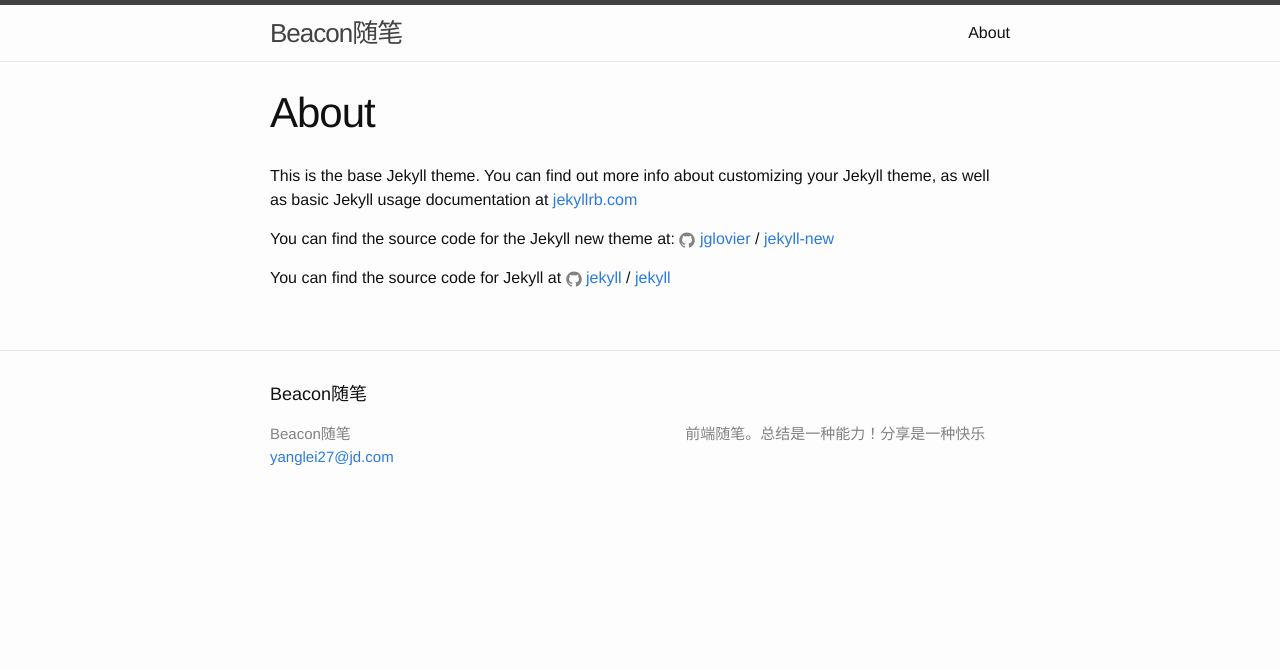
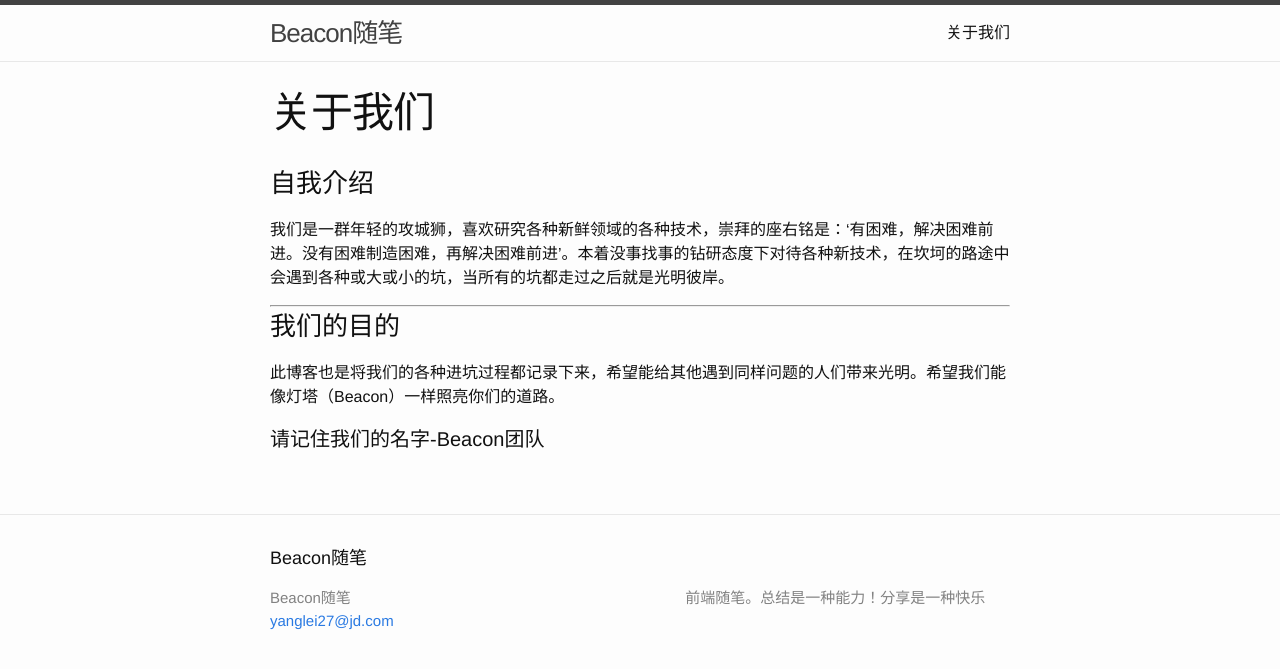
Before and after one commit to essaycode/essaycode.github.io, a Jekyll site: the page built from about.md, in a window 1280 px wide. Shown: the top 669 px of the page. Built offline with Jekyll 4.4.1, drawn with Linux system fonts in a browser that asks for light colours.

Commit message:
修改adbout

```diff
--- a/about.md
+++ b/about.md
@@ -1,15 +1,18 @@
 ---
 layout: page
-title: About
+title: 关于我们
 permalink: /about/
 ---
 
-This is the base Jekyll theme. You can find out more info about customizing your Jekyll theme, as well as basic Jekyll usage documentation at [jekyllrb.com](http://jekyllrb.com/)
+### 自我介绍
 
-You can find the source code for the Jekyll new theme at:
-{% include icon-github.html username="jglovier" %} /
-[jekyll-new](https://github.com/jglovier/jekyll-new)
+我们是一群年轻的攻城狮，喜欢研究各种新鲜领域的各种技术，崇拜的座右铭是：‘有困难，解决困难前进。没有困难制造困难，再解决困难前进’。本着没事找事的钻研态度下对待各种新技术，在坎坷的路途中会遇到各种或大或小的坑，当所有的坑都走过之后就是光明彼岸。
 
-You can find the source code for Jekyll at
-{% include icon-github.html username="jekyll" %} /
-[jekyll](https://github.com/jekyll/jekyll)
+---
+
+### 我们的目的
+
+此博客也是将我们的各种进坑过程都记录下来，希望能给其他遇到同样问题的人们带来光明。希望我们能像灯塔（Beacon）一样照亮你们的道路。
+
+
+#### 请记住我们的名字-Beacon团队
--- a/index.html
+++ b/index.html
@@ -4,7 +4,7 @@
 
 <div class="home">
 
-  <h1 class="page-heading">Posts</h1>
+    <h1 class="page-heading">随笔列表</h1>
 
     <ul class="post-list">
         {% for post in site.posts %}
@@ -18,6 +18,6 @@
         {% endfor %}
     </ul>
 
-  <p class="rss-subscribe">subscribe <a href="{{ "/feed.xml" | prepend: site.baseurl }}">via RSS</a></p>
+    <p class="rss-subscribe">subscribe <a href="{{ " /feed.xml " | prepend: site.baseurl }}">via RSS</a></p>
 
 </div>
```
Lines whose indentation alone changed are shown as unchanged.
